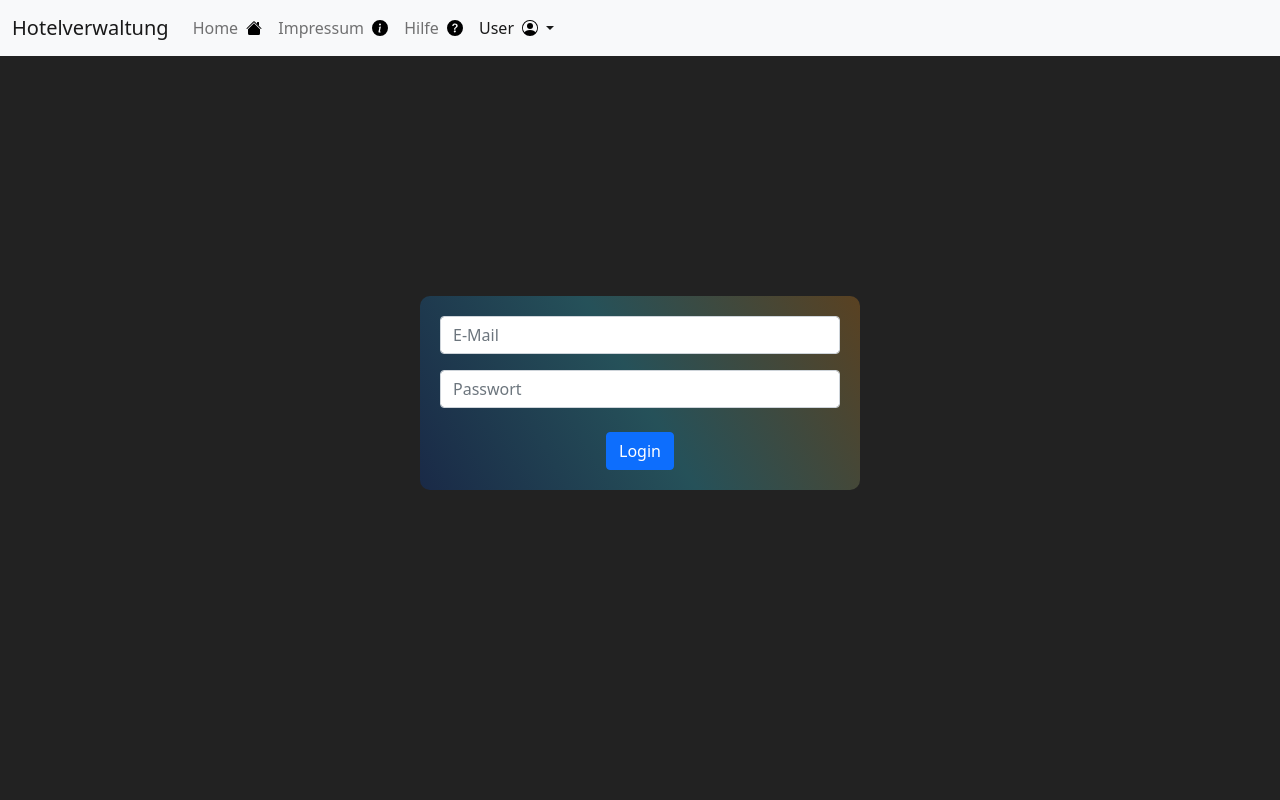
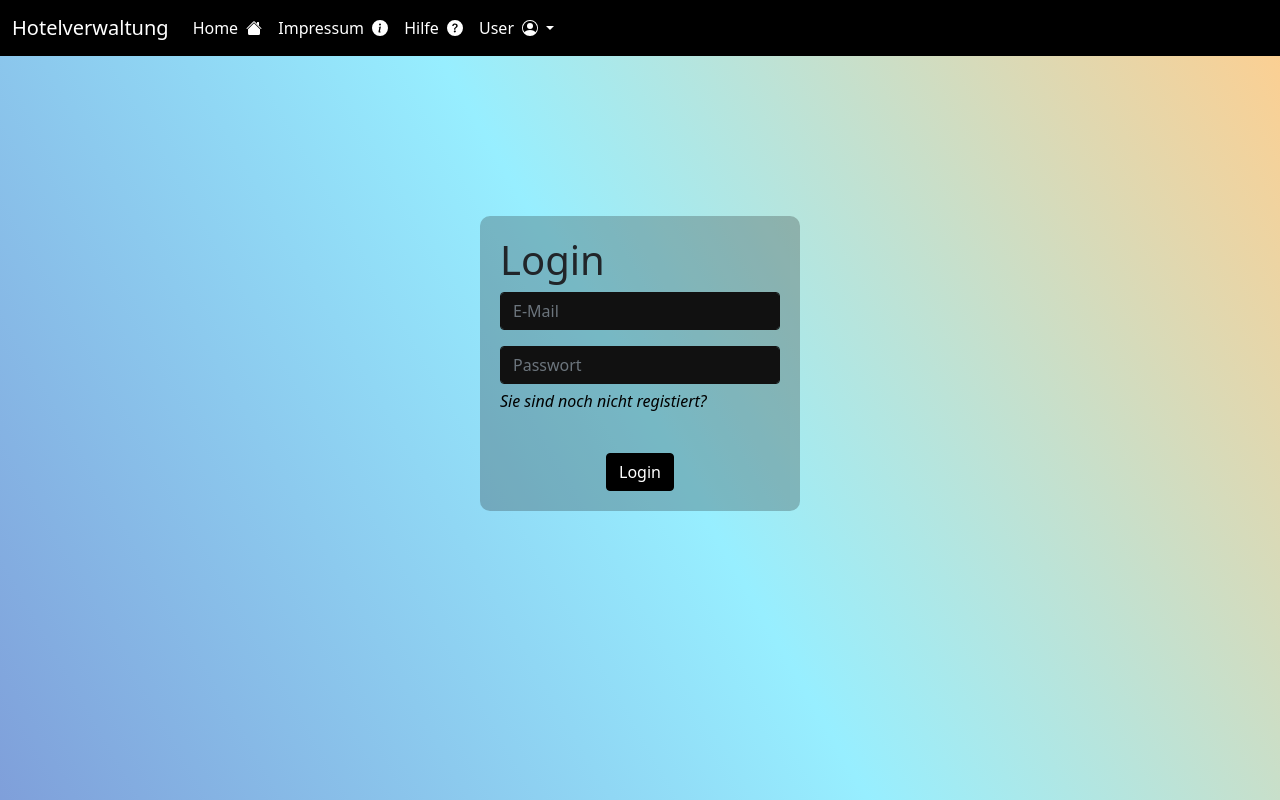
Before and after one commit to YusTheYokai/hotelverwaltung, a PHP site: page /login.html in a window 1280 px wide. Run offline with PHP 8.4, Linux system fonts and the light colour scheme.

Commit message:
update login

```diff
--- a/css/base.css
+++ b/css/base.css
@@ -1,4 +1,5 @@
 .icon {
     margin-bottom: 4px;
     margin-left: 4px;
+    filter: invert(100%) sepia(3%) saturate(91%) hue-rotate(11deg) brightness(116%) contrast(100%);
 }
--- a/css/login.css
+++ b/css/login.css
@@ -1,16 +1,19 @@
 body {
-    /* background: url("../images/background.jpg");
-    background-repeat: no-repeat;
-    background-size: cover; */
-    background-color: #222;
+    width: 100vw;
+    height: 100vh;
+    background: linear-gradient(60deg, rgba(0,64,181,0.5) 0%, rgba(48,222,255,0.5) 50%, rgba(255,158,31,0.5) 100%);
 }
 
 #loginContainer {
-    margin-top: 30vh;
+    margin-top: 20vh;
     padding: 20px;
     background-color: aqua;
-    background: rgb(0,64,181);
-    background: linear-gradient(60deg, rgba(0,64,181,0.25) 0%, rgba(48,222,255,0.25) 50%, rgba(255,158,31,0.25) 100%);
-    /* border: 1px solid rgb(0,64,181); */
+    background-color: rgba(20, 20, 20, 0.25);
     border-radius: 10px;
 }
+
+#notRegistered {
+    text-align: left !important;
+    font-style: italic;
+    margin-top: 5px;
+}
--- a/css/theme.css
+++ b/css/theme.css
@@ -1,8 +1,61 @@
 @import url('https://fonts.googleapis.com/css2?family=Nanum+Gothic:wght@400;700;800&display=swap');
 
-/* https://www.canva.com/colors/color-palettes/speckled-eggs/ */
+/* navbar */
+.navbar {
+    background-color: black !important;
+}
 
-:root {
+.navbar a {
+    color: white !important;
+}
+
+.navbar-toggler {
+    filter: invert(100%) sepia(3%) saturate(91%) hue-rotate(11deg) brightness(116%) contrast(100%);
+    border: none;
+}
+
+.dropdown-menu {
+    background-color: #111111;
+}
+
+/* button & input-text */
+.btn-primary, .input-text {
+    color: white !important;
+}
+
+.btn-primary:hover, .btn-primary:active, .input-text:focus {
+    box-shadow: 3px 3px 9px 3px rgba(0,0,0,0.5);
+}
+
+/* button */
+.btn-primary, .btn-primary:hover, .btn-primary:active {
+    background-color: black;
+    border-color: black;
+}
+
+/* input-text */
+.input-text {
+    background-color: #111;
+    border-color: #111;
+}
+
+.input-text:focus {
+    background-color: #111;
+    border-color: #111;
+}
+
+/* a */
+a {
+    color: black;
+    text-decoration: none;
+}
+
+a:hover {
+    color:black;
+    text-decoration: underline;
+}
+
+/* :root {
     --background-color: #111111;
     --overlay-color: #222222;
     --font-color: #eeeeee;
@@ -12,9 +65,6 @@
     --blue-grotto: #60A3D9;
 }
 
-
-
-/* Tags */
 
 body {
     background-color: var(--background-color);
@@ -56,9 +106,6 @@ a {
 }
 
 
-
-/* Hilfsklassen */
-
 .center-text {
     text-align: center;
 }
@@ -76,7 +123,6 @@ a {
     background: linear-gradient(45deg, var(--royal-blue), var(--navy-blue));
 }
 
-/* Gastregistierung */
 
 #guestRegistrationTable {
     text-align: left;
@@ -87,9 +133,6 @@ a {
     margin-top: 50px;
 }
 
-
-
-/* Footer */
 
 #footer {
     position: fixed;
@@ -111,17 +154,13 @@ a {
 }
 
 
-
-/* Placeholder */
-
-/* Chrome, Firefox, Opera, Safari 10.1+ */
 ::placeholder {
     color: var(--navy-blue);
     opacity: 1; /* Firefox */
 }
 
-/* Internet Explorer 10-11 */
+
 :-ms-input-placeholder {
     color: var(--navy-blue);
 }
-h1 ~ h2 {color: rgb(72, 212, 147); }
+h1 ~ h2 {color: rgb(72, 212, 147); } */
--- a/login.html
+++ b/login.html
@@ -6,6 +6,7 @@
         <meta name="viewport" content="width=device-width, initial-scale=1.0">
         <title>Hotelverwaltung</title>
         <link href="https://cdn.jsdelivr.net/npm/bootstrap@5.1.3/dist/css/bootstrap.min.css" rel="stylesheet" integrity="sha384-1BmE4kWBq78iYhFldvKuhfTAU6auU8tT94WrHftjDbrCEXSU1oBoqyl2QvZ6jIW3" crossorigin="anonymous">
+        <link href="css/theme.css" rel="stylesheet">
         <link href="css/base.css" rel="stylesheet">
         <link href="css/login.css" rel="stylesheet">
     </head>
@@ -49,14 +50,16 @@
         </nav>
 
         <!-- Login -->
-        <div id="loginContainer" class="container-fluid" style="width: 25%; min-width: 440px;">
+        <div id="loginContainer" class="container-fluid" style="width: 25%; min-width: 300px;">
+            <h1>Login</h1>
             <form class="text-center">
                 <div class="form-group">
-                    <input type="email" class="form-control" id="inputEmail" placeholder="E-Mail">
+                    <input type="email" class="input-text form-control" id="inputEmail" placeholder="E-Mail">
                 </div>
                 <div class="form-group mt-3">
-                    <input type="password" class="form-control" id="inputPassword" placeholder="Passwort">
+                    <input type="password" class="input-text form-control" id="inputPassword" placeholder="Passwort">
                 </div>
+                <p id="notRegistered"><a href="guestRegistration.html">Sie sind noch nicht registiert?</a></p>
                 <button type="submit" class="btn btn-primary mt-4">Login</button>
             </form>
         </div>
```
